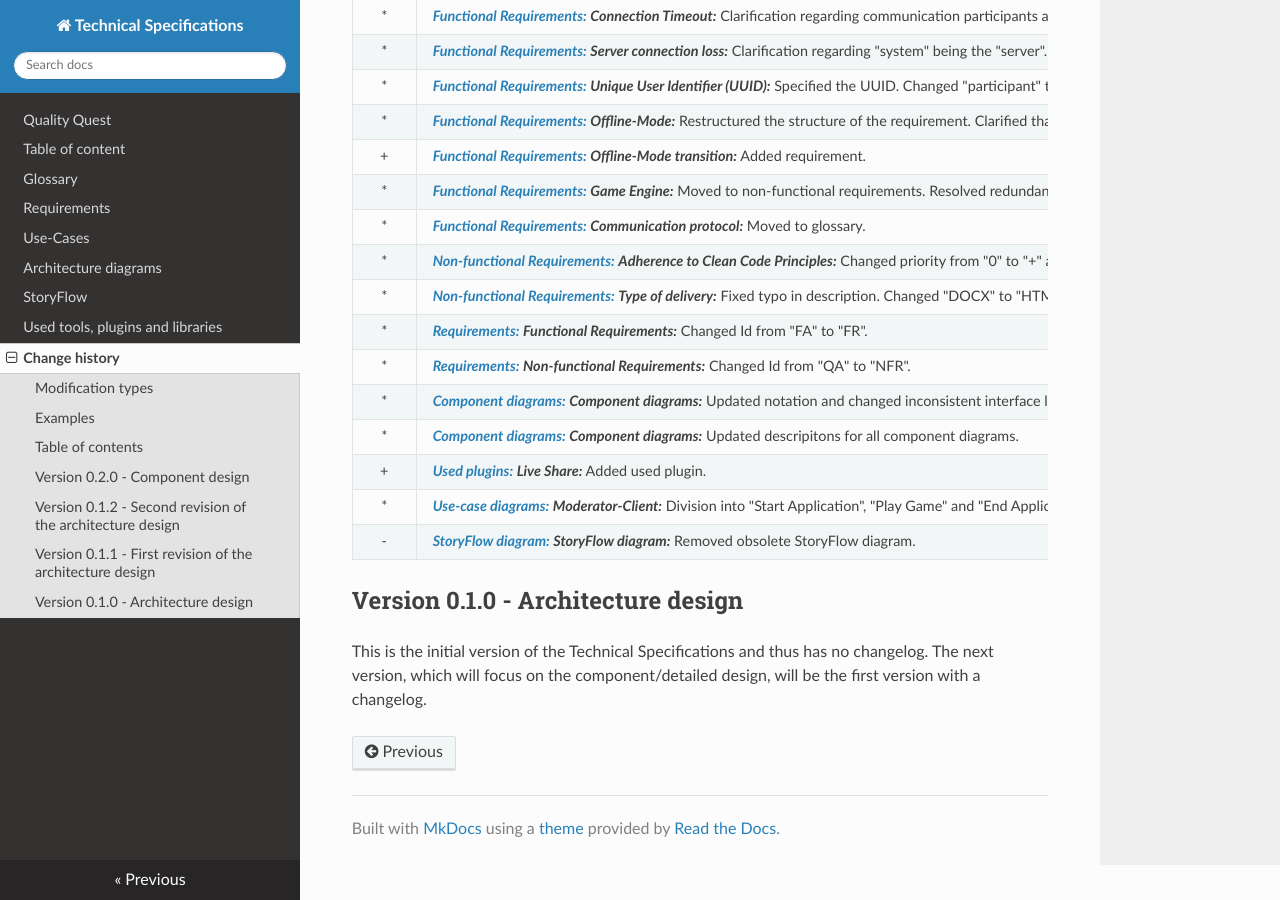
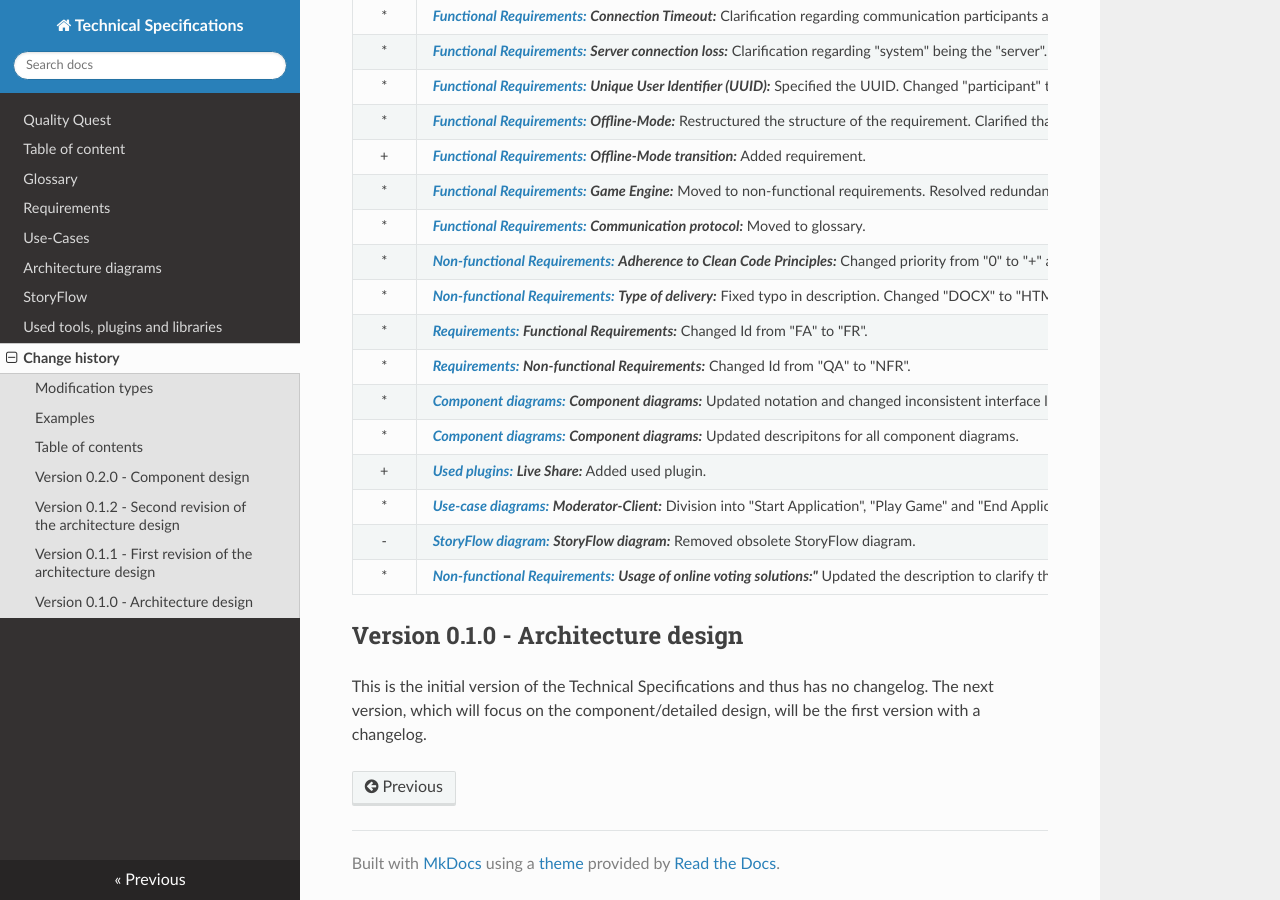
Before and after one commit to Brotenko/QualityQuest, an MkDocs documentation site: the page built from Docs/Technical Specifications/docs/changehistory.md, in a window 1280 px wide and 900 px high, scrolled down 2365 px. Built offline with MkDocs 1.6.1, drawn with Linux system fonts in a browser that asks for light colours; nearby versions of some CDN libraries.

Commit message:
Updated the changehistory.

```diff
--- a/Docs/Technical Specifications/docs/changehistory.md
+++ b/Docs/Technical Specifications/docs/changehistory.md
@@ -98,6 +98,7 @@ This is the revised version of the Technical Specifications according to the fee
 |   +   | **[_Used plugins:_](/usedtools#used-plugins) _Live Share:_** Added used plugin.                                                                                                                                                                                                                                                |
 |   *   | **[_Use-case diagrams:_](/use-case-diagramme#Moderator-Client) _Moderator-Client:_** Division into "Start Application", "Play Game" and "End Application" diagrams.                                                                                                                                                            |
 |   -   | **[_StoryFlow diagram:_](/storyflow) _StoryFlow diagram:_** Removed obsolete StoryFlow diagram.                                                                                                                                                                                                                                |
+|   *   | **[_Non-functional Requirements:_](/requirements/#non-functional-requirements) _Usage of online voting solutions:"_** Updated the description to clarify that the voting tool will be made by the team.                                                                                                                        |
 
 </span>
 
```
